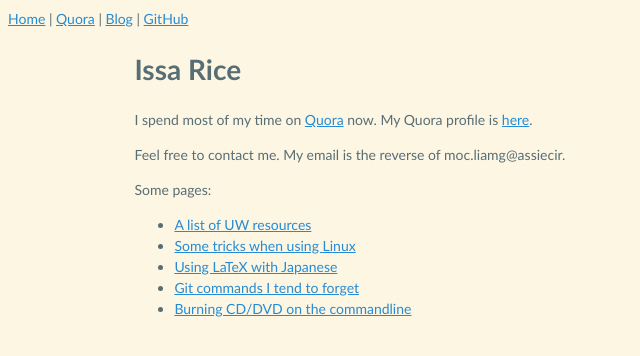
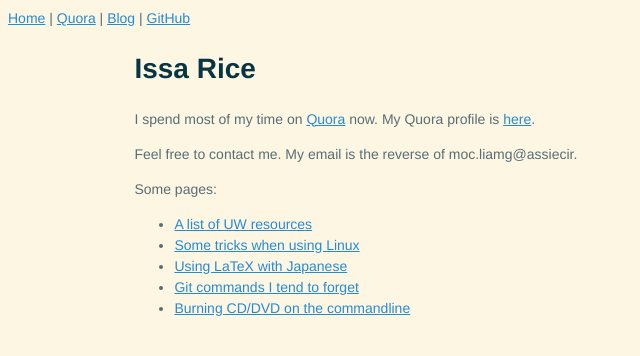
Before and after one commit to riceissa/riceissa.github.io, a Jekyll site: the page built from index.md, in a window 1280 px wide. Shown: the top 356 px of the page, without its empty margins (0-640 px from the left). Built offline with Jekyll 4.4.1, drawn with Linux system fonts in a browser that asks for light colours; Markdown is read by kramdown in place of the engine named in the settings.

Commit message:
darker h1

```diff
--- a/css/minimal.css
+++ b/css/minimal.css
@@ -4,8 +4,12 @@ body {
   color: #586e75; /*base01*/
   background: #fdf6e3; /*base3*/
   font-size: 14px;
-  font-family: Calibri, Helvetica, Arial, sans-serif;
+  font-family: "Helvetica Neue", Helvetica, Arial, sans-serif;
   line-height: 1.5;
+}
+
+h1 {
+    color: #073642; /*base02*/
 }
 
 #content {
```
